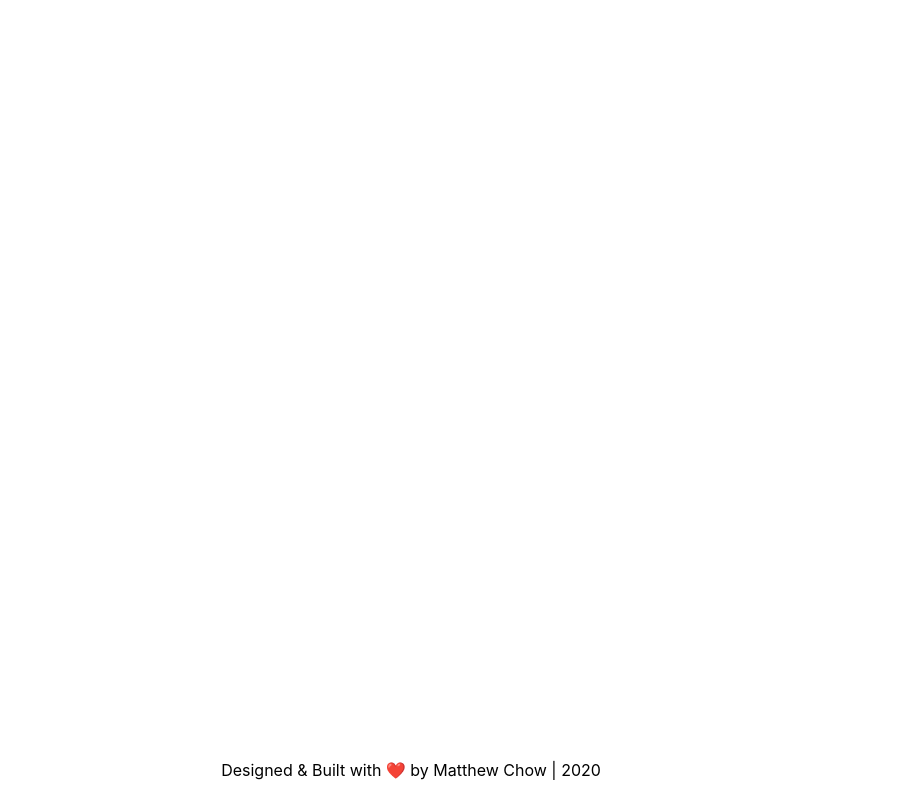
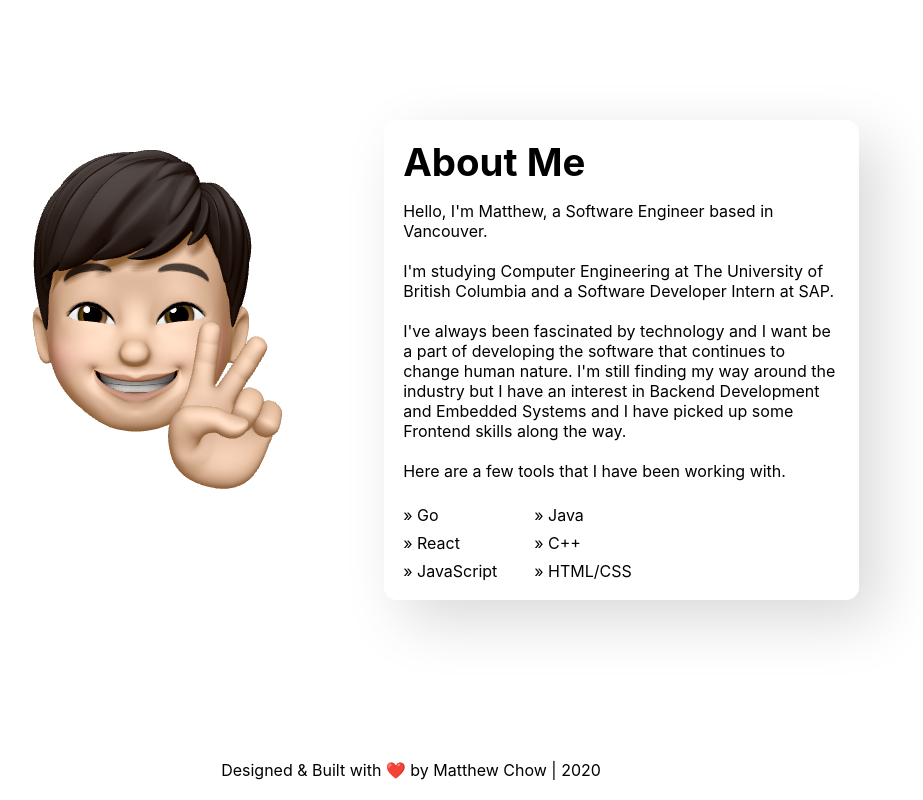
Before and after one commit to mpchow/personalWebsite_V2, a React (Create React App) app: page / in a window 1280 px wide. Shown: the part 840-1640 px from the top of the page, without its empty margins (229-1152 px from the left). Built offline with nearby package versions, Linux system fonts and the light colour scheme.

Commit message:
Baseline about section

```diff
--- a/src/components/About/about.css
+++ b/src/components/About/about.css
@@ -1,5 +1,40 @@
 .about {
    height: 100vh;
-   width: 100vw;
    text-align: left;
 }
+
+.about-box {
+   height: 60vh;
+   width: 70vw;
+   margin: 0 auto;
+   position: relative;
+   top: 20vh;
+   display: flex;
+}
+
+.about-description {
+   width: inherit;
+   border-radius: 1vw;
+   box-shadow:  20px 20px 60px #d9d9d9,
+   -20px -20px 60px #ffffff;
+   padding: 1.5vw;
+}
+
+.about h1 {
+   font-size: 3vw;
+   margin-bottom: 2vh;
+}
+
+.about p {
+   font-size: 1.25vw;
+}
+
+.about-skills {
+   display: flex;
+   /* justify-content: space-between; */
+   line-height: 3.5vh;
+}
+
+.about-skills p {
+   width: 30%;
+}
--- a/src/components/About/about.js
+++ b/src/components/About/about.js
@@ -1,5 +1,7 @@
 import React from 'react';
 import './about.css';
+
+import memoji from '../../images/memoji.png';
 
 class About extends React.Component {
    constructor(props) {
@@ -9,6 +11,32 @@ class About extends React.Component {
    render() {
       return (
          <div className="about">
+            <div className="about-box">
+               <div className="about-img">
+                  <img src={memoji} />
+               </div>
+               <div className="about-description">
+                  <h1>About Me</h1>
+                  <p>Hello, I'm Matthew, a Software Engineer based in Vancouver.<br/> <br/> I'm studying Computer Engineering at The University of British Columbia and a Software Developer Intern at SAP.<br/> <br/>
+                  I've always been fascinated by technology and I want be a part of developing the software that continues to change human nature. I'm still finding my way around the industry but I have an interest in Backend Development and Embedded Systems and I have picked up some Frontend skills along the way.<br/> <br/>
+                  Here are a few tools that I have been working with.  <br/> <br/>
+                  </p>
+
+                  <div className="about-skills">
+                     <p>
+                        » Go <br/>
+                        » React <br/>
+                        » JavaScript <br/>
+                     </p>
+                     <p>
+                        » Java <br/>
+                        » C++ <br/>
+                        » HTML/CSS <br/>
+                     </p>
+
+                  </div>
+               </div>
+            </div>
          </div>
       );
    }
```
